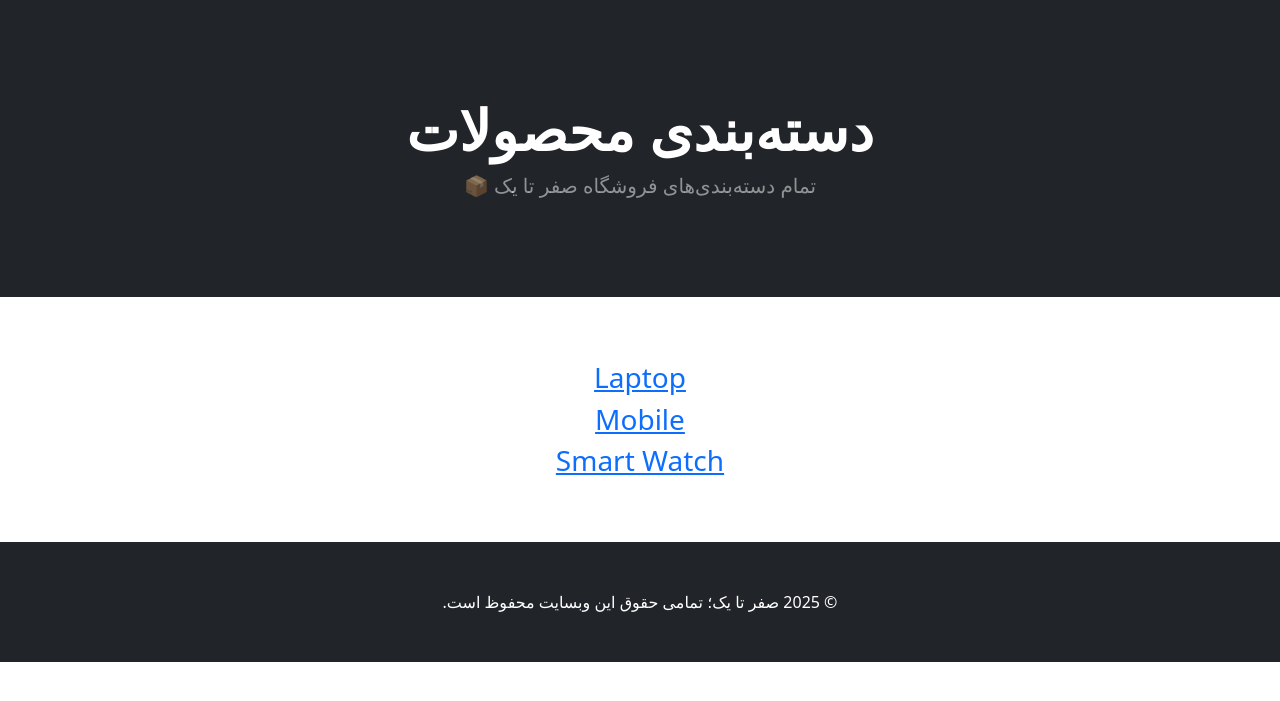
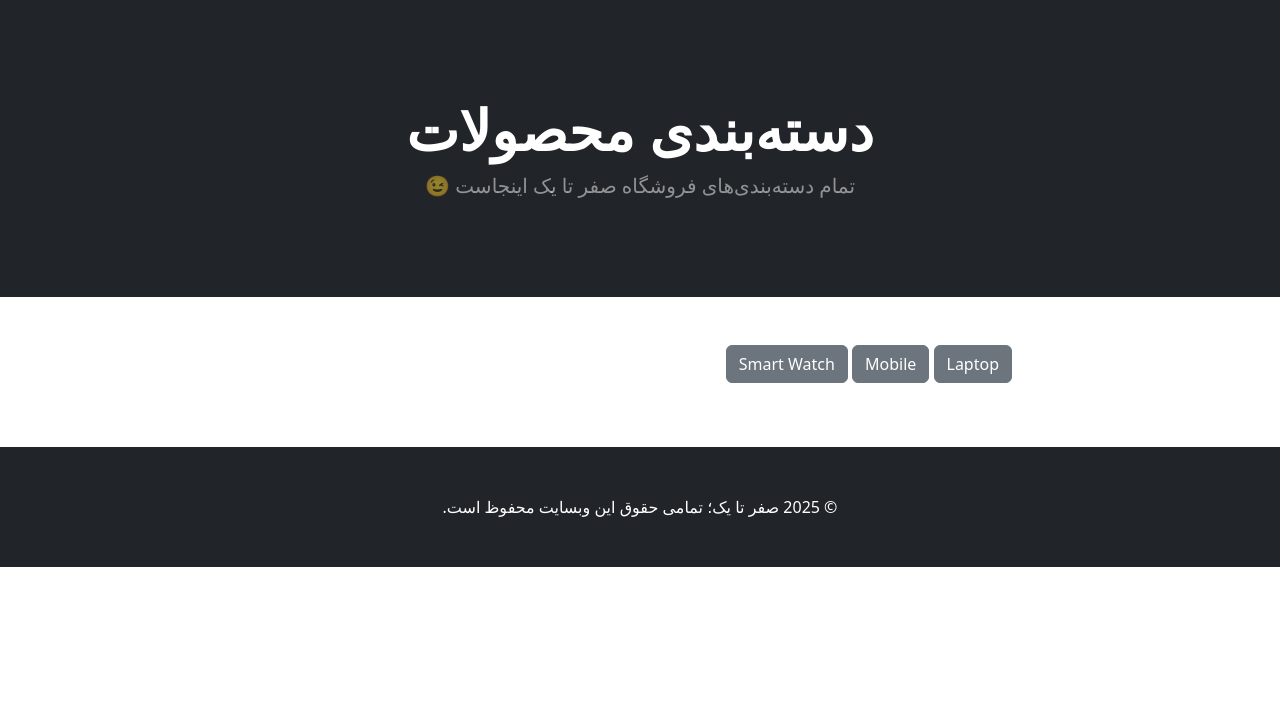
Before and after one commit to IAmFarhadMirzaei/MyStore, a Django app: page /category/ in a window 1280 px wide. Shown: the part 56-757 px from the top of the page. Run offline with Django 5.2, Linux system fonts and the light colour scheme; data comes from the database, SQL or seed files in the repository; parts of the project's set-up code (start-up, migrations or seed data) failed here and were passed over; some libraries are stand-ins or nearby versions.

Commit message:
Update category_summary.html

```diff
--- a/shop/templates/category_summary.html
+++ b/shop/templates/category_summary.html
@@ -6,7 +6,7 @@
     <div class="container px-4 px-lg-5 my-5">
         <div class="text-center text-white">
             <h1 class="display-4 fw-bolder">دسته‌بندی محصولات</h1>
-            <p class="lead fw-normal text-white-50 mb-0">تمام دسته‌بندی‌های فروشگاه صفر تا یک &#128230</p>
+            <p class="lead fw-normal text-white-50 mb-0">تمام دسته‌بندی‌های فروشگاه صفر تا یک اینجاست &#128521</p>
         </div>
     </div>
 </header>
@@ -18,7 +18,7 @@
             <div class="col-8">
                 <p align="justify">
                     {% for cat in category %}
-                        <a href="{% url 'category' cat.name %}"><h3>{{ cat.name }}</h3></a>
+                        <a href="{% url 'category' cat.name %}" class="btn btn-secondary">{{ cat.name }}</a>
                     {% endfor %}
                 </p>
             </div>
```
